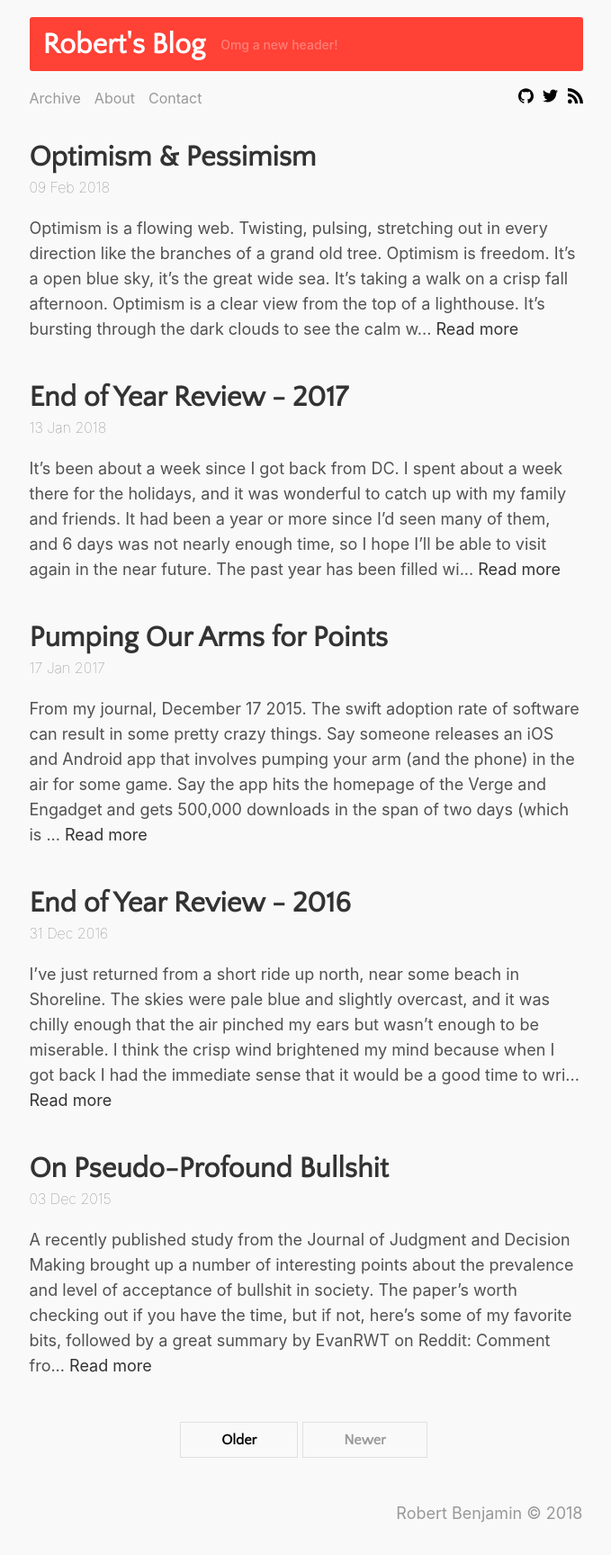
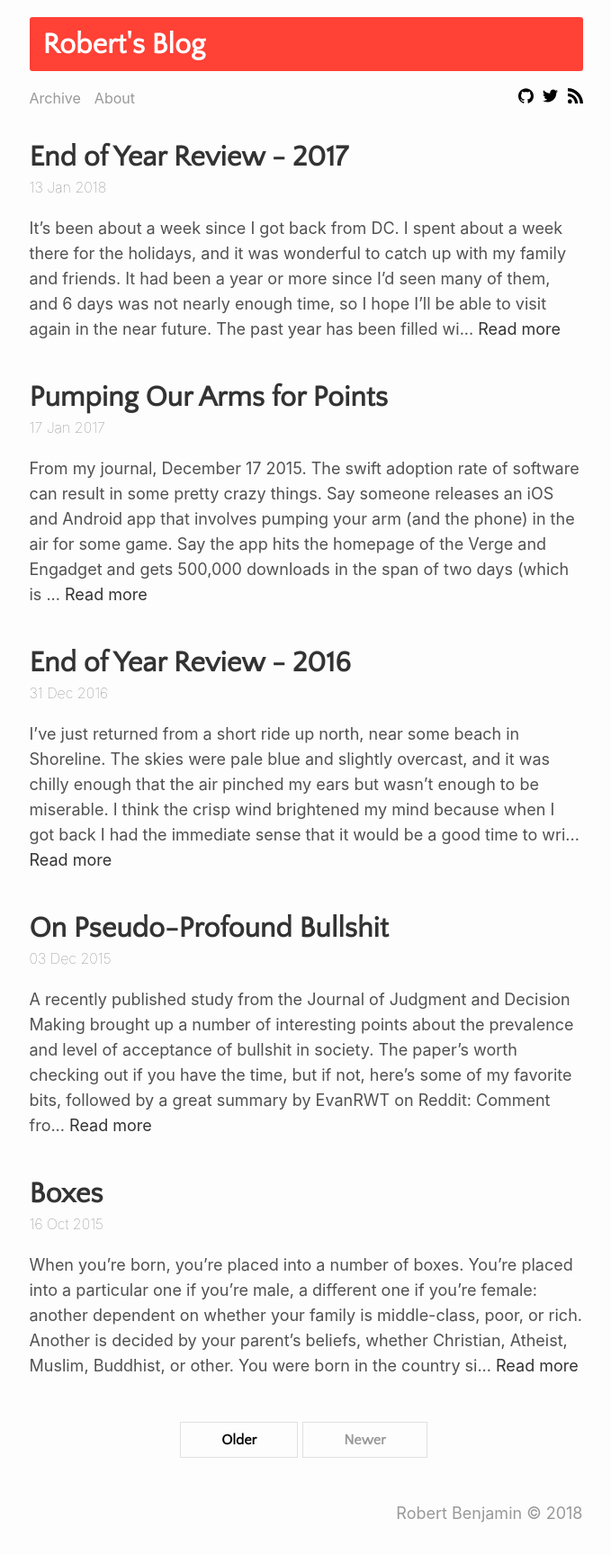
Before and after one commit to robertbenjamin/blog, a Jekyll site: the page built from index.html, in a window 1280 px wide. Shown: the whole page at 90% size, without its empty margins (300-979 px from the left). Built offline with Jekyll 4.4.1, drawn with Linux system fonts in a browser that asks for light colours; the list of posts is cut into pages by our own code.

Commit message:
Misc updates

```diff
--- a/_data/settings.yml
+++ b/_data/settings.yml
@@ -13,7 +13,7 @@ google-ID: 'UA-87422739-1'
 menu:
 - { name: 'Archive', url: 'archive' }
 - { name: 'About', url: 'about' }
-- { name: 'Contact', url: 'contact' }
+# - { name: 'Contact', url: 'contact' }
 
 # Available social icons are powered by Font Awesome, so you can use any icon that they offer
 social:
--- a/_includes/header.html
+++ b/_includes/header.html
@@ -3,9 +3,9 @@
       <div class="title">
         <a href="{{ site.github.url }}/">
           <h1>{{ site.data.settings.title }}</h1></a>
-        {% if site.data.settings.tagline %}
+        <!-- {% if site.data.settings.tagline %}
           <small class="subtitle">{{ site.data.settings.tagline }}</small>
-        {% endif %}
+        {% endif %} -->
       </div>
   </div>
   {% include menu.html %}
--- a/_posts/2018-02-09-optimism-&-pessimism.md
+++ /dev/null
@@ -1,30 +0,0 @@
----
-title:  "Optimism & Pessimism"
-date:   2018-02-09
----
-
-<img src="{{ site.baseurl }}/assets/img/2018-02-09-optimism-&-pessimism/optimism.jpg">
-
-Optimism is a flowing web. Twisting, pulsing, stretching out in every direction like the branches of a grand old tree.
-
-Optimism is freedom. It's a open blue sky, it's the great wide sea. It's taking a walk on a crisp fall afternoon.
-
-Optimism is a clear view from the top of a lighthouse. It's bursting through the dark clouds to see the calm waiting above.
-
-Optimism is a brilliant sun setting behind a mountain range, daring you to climb to the peak.
-
-<img src="{{ site.baseurl }}/assets/img/2018-02-09-optimism-&-pessimism/pessimism.jpg">
-
-Pessimism is death.
-
-Pessimism is mental confinement. It's standing on a patch of mud in the middle of a bog.
-
-Pessimism is being lost in a dark cave with no source of light.
-
-Pessimism is counting the days until it's all over instead of counting the days which are yours to live.
-
----
-
-Step out of the dark room you are in to see the day outside. Break free of the drought of opportunity you've wandered through so long.
-
-Find a thread of life you are _excited_ for and grasp it as tight as you can, for it will lead to more and more and more and more.
--- a/assets/css/main.css
+++ b/assets/css/main.css
@@ -5,7 +5,7 @@
 body {
   margin: 0;
   color: #515151;
-  background-color: #f9f9f9f9;
+  background-color: #fdfdfd;
   line-height: 1.75rem;
 
   font-family: -apple-system, BlinkMacSystemFont, “Segoe UI”, Roboto, Helvetica, Arial, sans-serif;
```
